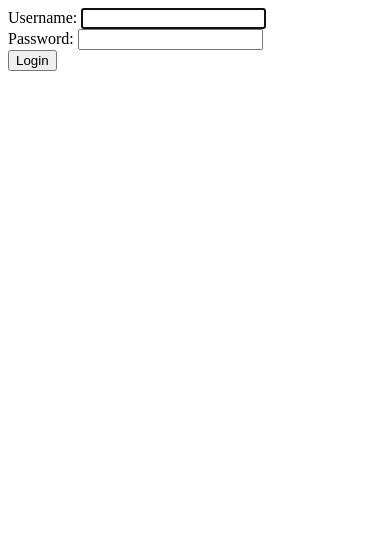
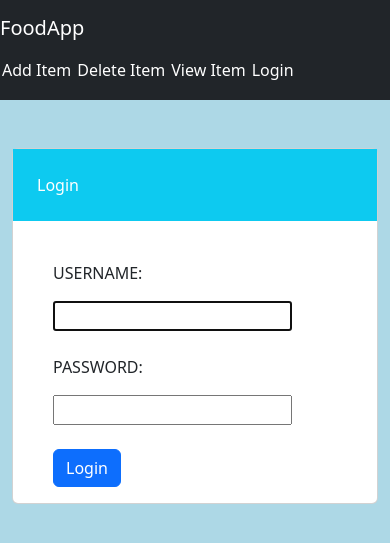
Before and after one commit to USHASRI1112/basic_django_project, a Django app: page /login/ in a window 390 px wide. Shown: the top 543 px of the page. Run offline with Django 5.2, Linux system fonts and the light colour scheme.

Commit message:
last second commit

```diff
--- a/food/static/food/style.css
+++ b/food/static/food/style.css
@@ -13,3 +13,9 @@ img{
 .head3{
     color: red;
 }
+.fieldname{
+    text-transform: uppercase;
+}
+.button{
+    margin-left:29px;
+}
--- a/food/templates/food/detail.html
+++ b/food/templates/food/detail.html
@@ -13,9 +13,9 @@
                 <img src="{{item.item_image}}" class="card"/>
             </div>
             <div class="col-md-6">
-                <h1>{{item.item_name}}</h1>
-                <h1>{{item.item_desc}}</h1>
-                <h1>${{item.item_price}}</h1>
+                <h1>{{object.item_name}}</h1>
+                <h1>{{object.item_desc}}</h1>
+                <h1>${{object.item_price}}</h1>
                 <a href="{% url 'food:delete_item' item.id %}"><button class="btn btn-danger">Delete Item</button></a>
             </div>
         </div>
--- a/food/templates/food/index.html
+++ b/food/templates/food/index.html
@@ -22,6 +22,7 @@
                 <h3 class="head3">{{ item.item_name }}</h3>
                 <h3>{{ item.item_desc }}</h3>
                 <h3>{{ item.item_price }}</h3>
+                <h3>{{item.user_name}}</h3>
             </div>
             <div class="col-md-2">
                 <a href="{% url 'food:detail' item.id %}"><button class="btn btn-success">Details</button></a>
--- a/food/urls.py
+++ b/food/urls.py
@@ -4,10 +4,11 @@ from django.urls import reverse_lazy
 
 app_name='food'
 urlpatterns=[
-    path('',views.index,name='index'),
+    path('',views.IndexClassView.as_view(),name='index'),
     path('item/',views.item,name='item'),
-    path('<int:item_id>/',views.detail,name='detail'),
-    path('add/',views.create_item,name='create_item'),
+    # path('<int:item_id>/',views.detail,name='detail'), function based
+    path('<int:pk>/',views.FoodDetail.as_view(),name='detail'), #class based
+    path('add/',views.CreateItem.as_view(),name='create_item'),
     path('update/<int:id>/',views.update_item,name='update_item'),
     path('delete/<int:id>',views.delete_item,name='delete_item'),
 ]
--- a/users/apps.py
+++ b/users/apps.py
@@ -4,3 +4,7 @@ from django.apps import AppConfig
 class UsersConfig(AppConfig):
     default_auto_field = 'django.db.models.BigAutoField'
     name = 'users'
+
+
+    def ready(self):
+        import users.signals
--- a/users/templates/users/login.html
+++ b/users/templates/users/login.html
@@ -1,15 +1,51 @@
+{% extends 'food/base.html' %}
 <!DOCTYPE html>
 <html lang="en">
 <head>
     <meta charset="UTF-8">
-    <meta name="viewport" content="width=<device-width>, initial-scale=1.0">
+    <meta name="viewport" content="width=device-width, initial-scale=1.0">
     <title>Document</title>
+    <style>
+        body {
+      display: flex;
+      align-items: center;
+      justify-content: center;
+      height: 100vh;
+      margin: 0;
+    }
+    </style>
 </head>
 <body>
-    <form method="POST">
-        {% csrf_token %}
-        {{ form }}
-        <button type="'submit">Login</button>
-    </form>
+    {% block body %}
+    <div class="container d-flex flex-column justify-content-center ">
+        <div class="row">
+            <div class="col-md-4 offset-md-4">
+                <div class="card mt-5">
+                    <div class="class-header text-white bg-info">
+                        <div class="class-title m-4">
+                            Login
+                        </div>
+                    </div>
+                    <div class="card-body">
+                        <form method="POST">
+                            {% csrf_token %}
+                            {% for field in form %}
+                                <div class="m-4">
+                                    <p class="fieldname" style="text-transform: uppercase;">{{field.name}}:</p>
+                                    {{field}}
+                                </div>
+                            {% endfor %}
+                            <!-- {{ form }} -->
+                            <div class="ml-5 button1" style="margin-left: 24px;">
+                                <button class="btn btn-primary" type="submit">Login</button>
+                            </div>
+                        </form>
+                    </div>
+                </div>
+            </div>
+        </div>
+    </div>
+
+    {% endblock %}
 </body>
 </html>
```
Also changed, not shown: food/models.py (+7 -0 lines), food/views.py (+33 -9 lines), users/signals.py (added, +10 -0 lines), db.sqlite3, food/migrations/0003_item_user_name.py (added).
